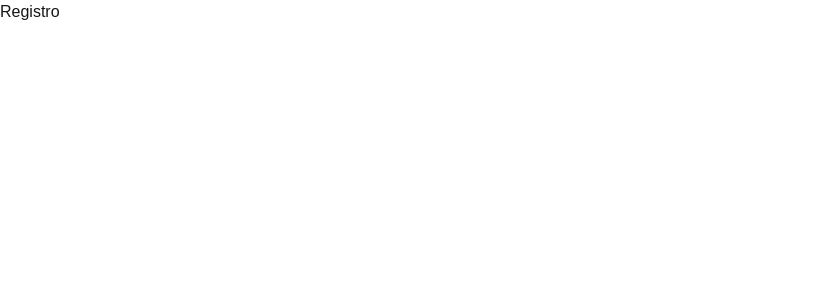
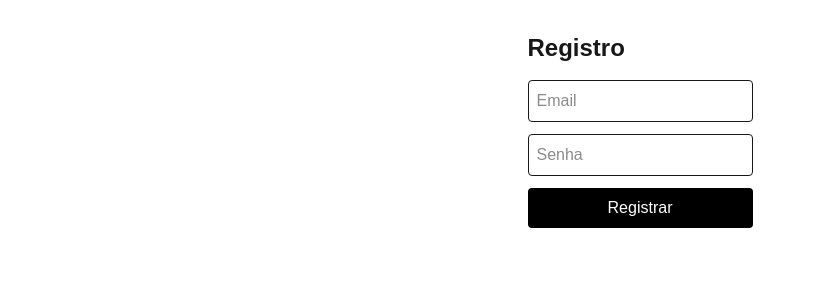
Before and after one commit to anirutsolrak/taskflow-study, a Next.js app in the folder taskflow-front/: page /registro in a window 1280 px wide. Shown: the top 300 px of the page, without its empty margins (0-815 px from the left). Built offline with nearby package versions, Linux system fonts and the light colour scheme; no server answers.

Commit message:
feat: adiciona busca de tarefas, cors e telas de login e registro

```diff
--- a/taskflow-front/app/login/page.tsx
+++ b/taskflow-front/app/login/page.tsx
@@ -1,3 +1,52 @@
-export default function Login(){
-    return <h1>Login</h1>
+"use client"
+
+import { useState } from "react"
+import { useRouter } from "next/navigation"
+import { login } from "@/services/api"
+
+export default function Login() {
+  const [email, setEmail] = useState("")
+  const [senha, setSenha] = useState("")
+  const [erro, setErro] = useState("")
+  const router = useRouter()
+
+  async function handleSubmit(evento: React.FormEvent) {
+    evento.preventDefault()
+    setErro("")
+    try {
+      const dados = await login(email, senha)
+      localStorage.setItem("access_token", dados.access_token)
+      router.push("/tarefas")
+    } catch (erroCapturado) {
+      setErro("Email ou senha incorretos")
+    }
+  }
+
+  return (
+    <main className="p-8 max-w-sm mx-auto">
+      <h1 className="text-2xl font-bold mb-4">Login</h1>
+      <form onSubmit={handleSubmit} className="flex flex-col gap-3">
+        <input
+          type="email"
+          placeholder="Email"
+          value={email}
+          onChange={(e) => setEmail(e.target.value)}
+          className="border p-2 rounded"
+          required
+        />
+        <input
+          type="password"
+          placeholder="Senha"
+          value={senha}
+          onChange={(e) => setSenha(e.target.value)}
+          className="border p-2 rounded"
+          required
+        />
+        {erro && <p className="text-red-500">{erro}</p>}
+        <button type="submit" className="bg-black text-white p-2 rounded">
+          Entrar
+        </button>
+      </form>
+    </main>
+  )
 }
--- a/taskflow-front/app/registro/page.tsx
+++ b/taskflow-front/app/registro/page.tsx
@@ -1,3 +1,51 @@
-export default function Registro(){
-    return <h1>Registro</h1>
+"use client"
+
+import { useState } from "react"
+import { useRouter } from "next/navigation"
+import { registrar } from "@/services/api"
+
+export default function Registro() {
+  const [email, setEmail] = useState("")
+  const [senha, setSenha] = useState("")
+  const [erro, setErro] = useState("")
+  const router = useRouter()
+
+  async function handleSubmit(evento: React.FormEvent) {
+    evento.preventDefault()
+    setErro("")
+    try {
+      await registrar(email, senha)
+      router.push("/login")
+    } catch (erroCapturado) {
+      setErro("Erro ao registrar usuário")
+    }
+  }
+
+  return (
+    <main className="p-8 max-w-sm mx-auto">
+      <h1 className="text-2xl font-bold mb-4">Registro</h1>
+      <form onSubmit={handleSubmit} className="flex flex-col gap-3">
+        <input
+          type="email"
+          placeholder="Email"
+          value={email}
+          onChange={(e) => setEmail(e.target.value)}
+          className="border p-2 rounded"
+          required
+        />
+        <input
+          type="password"
+          placeholder="Senha"
+          value={senha}
+          onChange={(e) => setSenha(e.target.value)}
+          className="border p-2 rounded"
+          required
+        />
+        {erro && <p className="text-red-500">{erro}</p>}
+        <button type="submit" className="bg-black text-white p-2 rounded">
+          Registrar
+        </button>
+      </form>
+    </main>
+  )
 }
--- a/taskflow-front/app/tarefas/page.tsx
+++ b/taskflow-front/app/tarefas/page.tsx
@@ -1,18 +1,35 @@
 "use client"
 
+import { useState, useEffect } from "react"
 import TarefaCard from "@/components/TarefaCard"
+import { buscarTarefas } from "@/services/api"
 import { Tarefa } from "@/types"
 
-const tarefasFicticias: Tarefa[] = [
-  { id: "1", titulo: "Estudar React", concluida: false, criado_em: "2026-06-29" },
-  { id: "2", titulo: "Estudar Next.js", concluida: true, criado_em: "2026-06-29" },
-]
+export default function Tarefas() {
+  const [tarefas, setTarefas] = useState<Tarefa[]>([])
+  const [carregando, setCarregando] = useState(true)
 
-export default function Tarefas() {
+  useEffect(() => {
+    async function carregarTarefas() {
+      try {
+      const dados = await buscarTarefas()
+      setTarefas(dados)
+    } catch { setTarefas([])}
+    finally {
+      setCarregando(false)
+    }
+  }
+    carregarTarefas()
+  }, [])
+
+  if (carregando) {
+    return <p className="p-8">Carregando tarefas...</p>
+  }
+
   return (
     <main className="p-8">
       <h1 className="text-2xl font-bold mb-4">Tarefas</h1>
-      {tarefasFicticias.map((tarefa) => (
+      {tarefas.map((tarefa) => (
         <TarefaCard key={tarefa.id} tarefa={tarefa} />
       ))}
     </main>
--- a/taskflow-front/services/api.ts
+++ b/taskflow-front/services/api.ts
@@ -0,0 +1,36 @@
+import { Tarefa } from "@/types"
+
+const API_URL = process.env.NEXT_PUBLIC_API_URL
+
+export async function buscarTarefas(): Promise<Tarefa[]> {
+  const resposta = await fetch(`${API_URL}/tarefas/`)
+  const dados = await resposta.json()
+  if (!resposta.ok) {
+    throw new Error("Erro ao buscar tarefas")
+  }
+  return dados
+}
+
+export async function registrar(email: string, senha: string) {
+  const resposta = await fetch(`${API_URL}/auth/registro`, {
+    method: "POST",
+    headers: { "Content-Type": "application/json" },
+    body: JSON.stringify({ email, senha }),
+  })
+  if (!resposta.ok) {
+    throw new Error("Erro ao registrar usuário")
+  }
+  return resposta.json()
+}
+
+export async function login(email: string, senha: string) {
+  const resposta = await fetch(`${API_URL}/auth/login`, {
+    method: "POST",
+    headers: { "Content-Type": "application/json" },
+    body: JSON.stringify({ email, senha }),
+  })
+  if (!resposta.ok) {
+    throw new Error("Email ou senha incorretos")
+  }
+  return resposta.json()
+}
```
